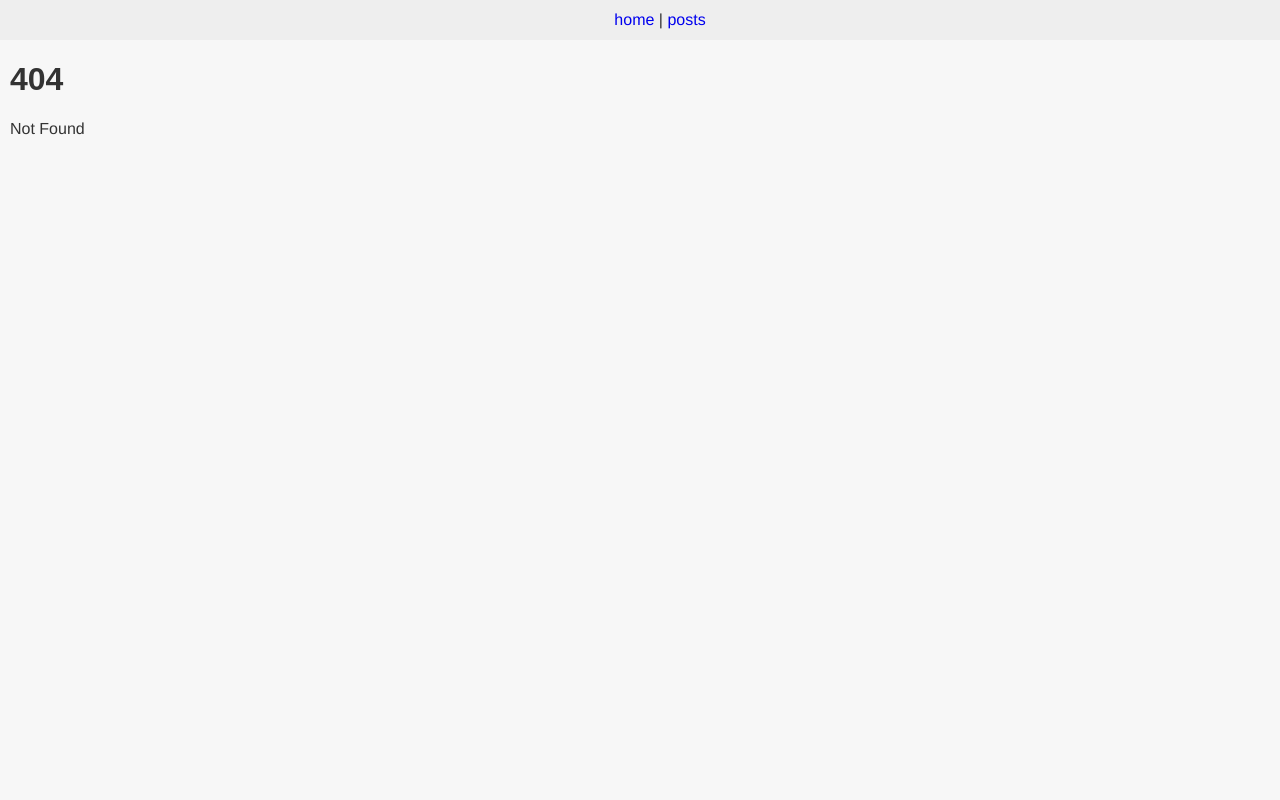
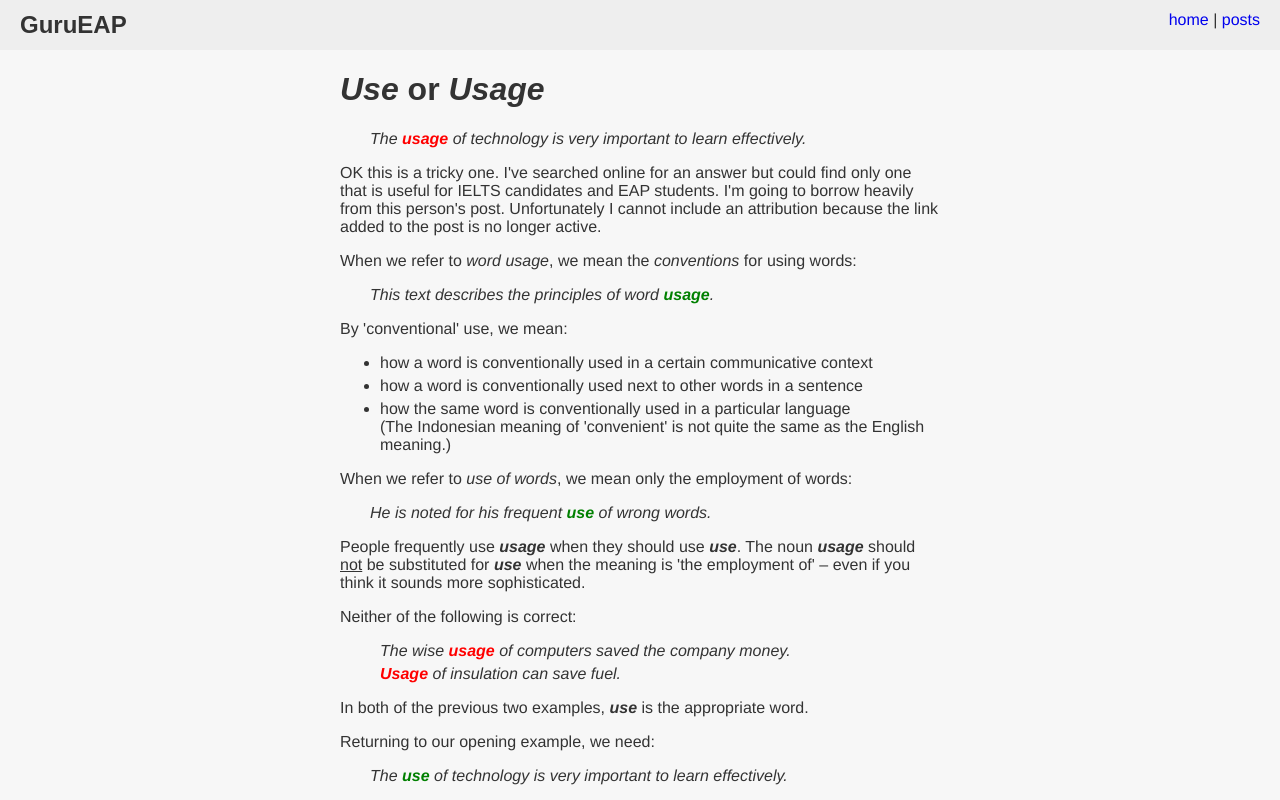
Before and after one commit to boltonsteve/gurueap, a SvelteKit app: page /posts/usage in a window 1280 px wide. Before the commit this address had no page. Shown: the top 800 px of the page. Built offline with nearby package versions, Linux system fonts and the light colour scheme.

Commit message:
Modified nav, added posts

```diff
--- a/src/routes/+layout.svelte
+++ b/src/routes/+layout.svelte
@@ -1,10 +1,15 @@
 <nav>
     <div class="nav-links">
-        <ul>
-            <li><a href="/">home</a></li>
-            <li>|</li>
-            <li><a href="/posts">posts</a></li>
-        </ul>
+        <div>
+            <h1 class="pm-0">GuruEAP</h1>
+        </div>
+        <div>
+            <ul class="pm-0">
+                <li><a href="/">home</a></li>
+                <li>|</li>
+                <li><a href="/posts">posts</a></li>
+            </ul>
+        </div>
     </div>
 </nav>
 
--- /dev/null
+++ b/src/routes/posts/usage/+page.svelte
@@ -0,0 +1,47 @@
+<div class="mb-3 mw-600">
+
+    <h1><i>Use</i> or <i>Usage</i></h1>
+
+    <p class="ml-3 font-italic">The <span class="font-weight-bold text-danger">usage</span> of technology is very important to learn effectively.</p>
+
+    <p>OK this is a tricky one. I've searched online for an answer but could find only one that is useful for IELTS candidates and EAP students. I'm going to borrow heavily from this person's post. Unfortunately I cannot include an attribution because the link added to the post is no longer active.</p>
+
+    <p>When we refer to <i>word usage</i>, we mean the <i>conventions</i> for using words:</p>
+    <p class="ml-3 font-italic">This text describes the principles of word <span class="font-weight-bold text-success">usage</span>.</p>
+
+    <p>By 'conventional' use, we mean:</p>
+
+    <ul class="lh-15">
+        <li>how a word is conventionally used in a certain communicative context</li>
+        <li>how a word is conventionally used next to other words in a sentence</li>
+        <li>how the same word is conventionally used in a particular language<br>(The Indonesian meaning of 'convenient' is not quite the same as the English meaning.)</li>
+    </ul>
+
+    <p>When we refer to <i>use of words</i>, we mean only the employment of words:</p>
+    <p class="ml-3 font-italic">He is noted for his frequent <span class="font-weight-bold text-success">use</span> of wrong words.</p>
+
+    <p>People frequently use <i><b>usage</b></i> when they should use <i><b>use</b></i>. The noun <i><b>usage</b></i> should <span class="uli">not</span> be substituted for <i><b>use</b></i> when the meaning is 'the employment of' – even if you think it sounds more sophisticated.</p>
+
+    <p>Neither of the following is correct:</p>
+
+    <ul class="lh-15 lst-none font-italic">
+        <li>The wise <span class="font-weight-bold text-danger">usage</span> of computers saved the company money.</li>
+        <li><span class="font-weight-bold text-danger">Usage</span> of insulation can save fuel.</li>
+    </ul>
+
+    <p>In both of the previous two examples, <i><b>use</b></i> is the appropriate word.</p>
+
+    <p>Returning to our opening example, we need:</p>
+
+    <p class="ml-3 font-italic">The <span class="font-weight-bold text-success">use</span> of technology is very important to learn effectively.</p>
+
+    <p>Even better, avoid <i><b>use</b></i> altogether and begin with a more coherent theme:</p>
+
+    <ul class="lst-none lh-15 font-italic">
+        <li>Technology plays an important role in effective learning.</li>
+        <li>Learning is more effective with the help of technology.</li>
+    </ul>
+
+    <p>Incidentally people also write <i><b>utilisation</b></i> when they mean <i><b>use</b></i>. That's another one likely to get you into trouble, so just avoid it. <i><b>Use is all you need!</b></i></p>
+
+</div>
--- a/static/steve_bs.css
+++ b/static/steve_bs.css
@@ -30,8 +30,9 @@ ul.lst-none {
     list-style-type:none;
 }
 
-ul.lh-15 {
-    line-height: 1.5em;
+ul.lh-15 li {
+    /* line-height: 1.5em; */
+    margin-bottom: 5px;
 }
 
 ul.links {
@@ -48,7 +49,15 @@ ul.links {
 }
 
 .menu-item {
-    font-size: 1.2rem;
+    font-size: 1.1rem;
+}
+
+.nav-links {
+    width:100%;
+    display:flex;
+    justify-content:space-between;
+    padding-left:20px;
+    padding-right:20px;
 }
 
 .nav-links ul li {
@@ -120,6 +129,19 @@ ul.links {
     margin-left: var(--3);
 }
 
+.pm-0 {
+    padding:0px;
+    margin:0px;
+}
+
+.p-0 {
+    padding:0px;
+}
+
+.m-0 {
+    margin:0px;
+}
+
 .px-1 {
     padding-left: var(--1);
     padding-right: var(--1);
@@ -182,7 +204,7 @@ body {
 
 nav {
     background: #eeeeee;
-    height: 40px;
+    height: 50px;
     display:flex;
     justify-content:center;
     align-items:center;
```
Also changed, not shown: src/lib/links.js (+10 -0 lines), src/routes/posts/millions/+page.svelte (added, +27 -0 lines).
